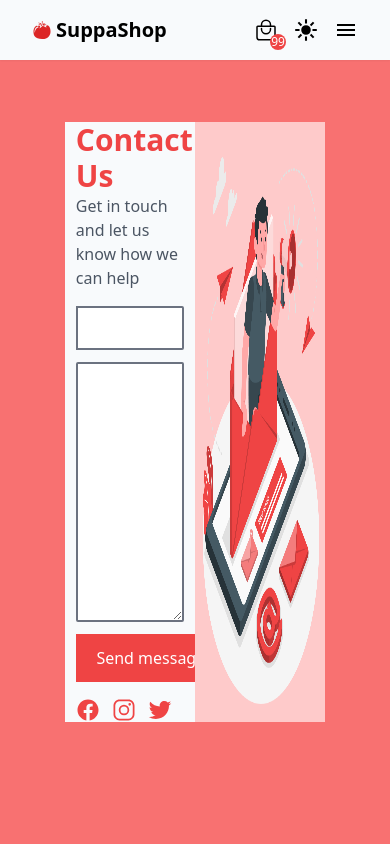
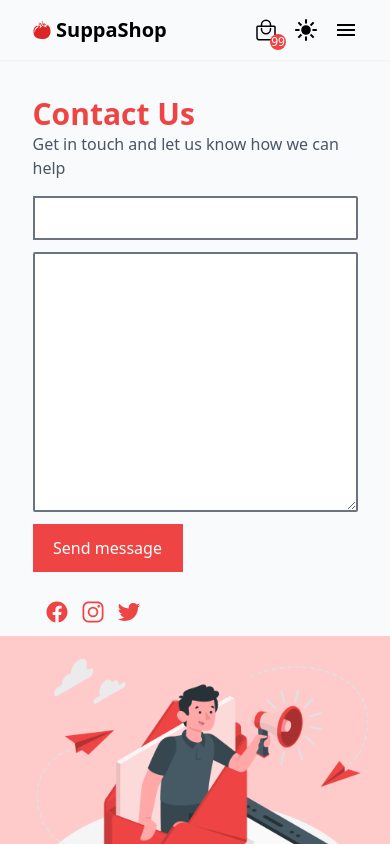
Before and after one commit to markojanja/shopping_cart, a React (Vite) app: page /contact in a window 390 px wide. Shown: the top 844 px of the page. Built offline with nearby package versions, Linux system fonts and the light colour scheme.

Commit message:
contact page mobile view

```diff
--- a/src/pages/contact/Contact.jsx
+++ b/src/pages/contact/Contact.jsx
@@ -4,8 +4,8 @@ import { IoLogoFacebook, IoLogoInstagram, IoLogoTwitter } from "react-icons/io5"
 const Contact = () => {
   return (
     <main className='min-h-screen text-black flex items-center justify-center bg-red-400'>
-      <div className='w-4/6 flex bg-slate-50'>
-        <div className='flex flex-col items-center justify-center gap-4 w-1/2 flex-1'>
+      <div className='flex-col md:flex-row md:w-5/6 lg:w-4/6 flex bg-slate-50 pt-24 md:pt-0'>
+        <div className='flex flex-col items-center justify-center gap-4 lg:w-1/2 flex-1'>
           <div className='w-5/6 mx-auto'>
             <h2 className='text-3xl text-red-500 font-extrabold'>Contact Us</h2>
             <p className='text-gray-600'>Get in touch and let us know how we can help</p>
@@ -15,13 +15,13 @@ const Contact = () => {
             <textarea className='border-2 border-gray-500 rounded-sm p-2' name='' id='' cols='30' rows='10'></textarea>
             <button className=' w-[150px] bg-red-500 py-3 px-3 text-white'>Send message</button>
           </form>
-          <div className='flex flex-row w-5/6 items-start justify-start gap-3'>
+          <div className='flex flex-row w-5/6 items-start justify-start gap-3 p-3'>
             <IoLogoFacebook className='text-2xl text-red-500' />
             <IoLogoInstagram className='text-2xl text-red-500' />
             <IoLogoTwitter className='text-2xl text-red-500' />
           </div>
         </div>
-        <div className='relative w-1/2 bg-red-200'>
+        <div className='relative w-full lg:w-1/2 bg-red-200'>
           <img className='h-full w-full' src={email} alt='' />
         </div>
       </div>
```
